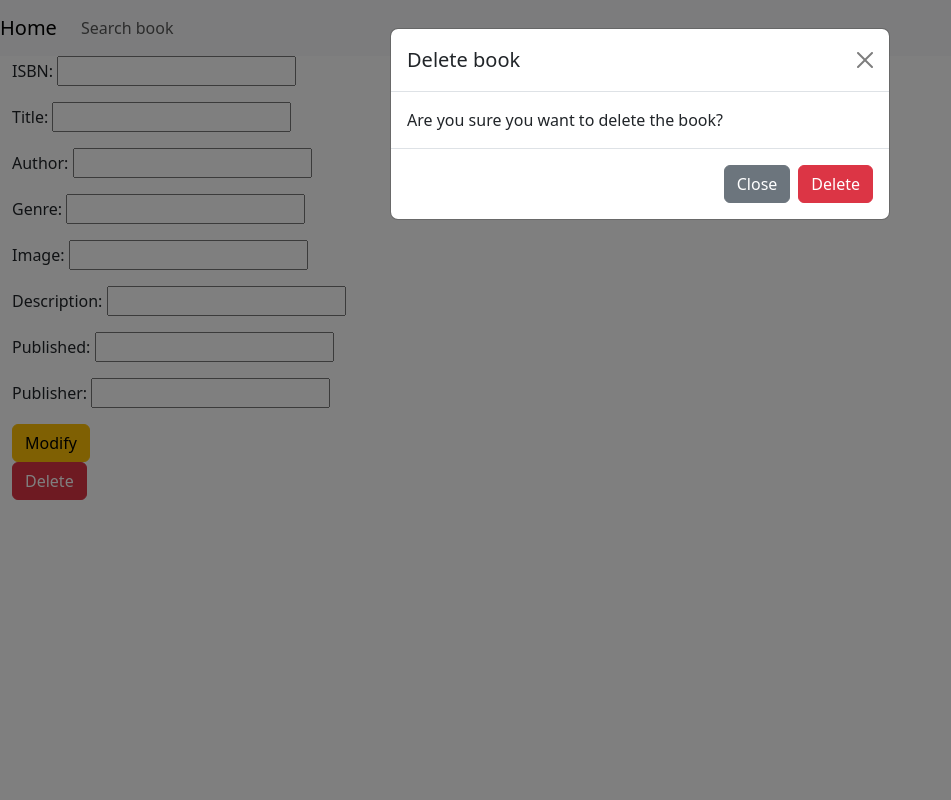
After one commit to panosjuanis/SSBW_DjangoRest, a Django app: template source/library_app/templates/library_app/details.html in a window 1280 px wide, after a click on "Delete". The commit adds this page. Shown: the whole page, without its empty margins (0-951 px from the left). Run offline with Django 3.2, Linux system fonts and the light colour scheme; the template is opened without the code that fills it: values that come from a table or form of the project are taken from there, others are empty; some libraries are stand-ins or nearby versions.

Commit message:
closes #4

```diff
--- a/source/library_app/__init__.py
+++ b/source/library_app/__init__.py
@@ -1,4 +1,8 @@
 from mongoengine import connect
+import logging
 
 connect('library', host='mongo')
 print('Connected to book database')
+
+
+logger = logging.getLogger(__name__)
--- a/source/library_app/forms.py
+++ b/source/library_app/forms.py
@@ -0,0 +1,16 @@
+from django import forms
+
+
+class SearchTitleForm(forms.Form):
+    book_name = forms.CharField(label='Book title', max_length=100)
+
+
+class BookDetailsForm(forms.Form):
+    isbn = forms.CharField(label='ISBN', max_length=100)
+    title = forms.CharField(label='Title', max_length=100)
+    author = forms.CharField(label='Author', max_length=100)
+    genre = forms.CharField(label='Genre', max_length=100)
+    image = forms.URLField(label='Image', max_length=100)
+    description = forms.CharField(label='Description', max_length=1000)
+    published = forms.DateField(label='Published')
+    publisher = forms.CharField(label='Publisher', max_length=100)
--- a/source/library_app/models.py
+++ b/source/library_app/models.py
@@ -6,7 +6,6 @@ from mongoengine.fields import Document, StringField, ListField, IntField, DateT
 
 # Define book class
 class Book(Document):
-    id = IntField(required=True,primary_key=True)
     title = StringField(required=True)
     author = StringField(required=True)
     genre = StringField(required=True)
--- /dev/null
+++ b/source/library_app/templates/library_app/details.html
@@ -0,0 +1,35 @@
+{% extends "library_app/layout.html" %}
+{% block title %}
+    Book Details
+{% endblock %}
+{% block content %}
+    <form action=/modify/ method="POST">
+        {% csrf_token %}
+        {{ form.as_p }}
+        <button type="submit" class="save btn btn-warning">Modify</button>
+    </form>
+
+    <!-- Button trigger modal -->
+    <button type="button" class="btn btn-danger" data-bs-toggle="modal" data-bs-target="#exampleModal">
+        Delete
+    </button>
+
+    <!-- Modal -->
+    <div class="modal fade" id="exampleModal" tabindex="-1" aria-labelledby="exampleModalLabel" aria-hidden="true">
+        <div class="modal-dialog">
+        <div class="modal-content">
+            <div class="modal-header">
+            <h1 class="modal-title fs-5" id="exampleModalLabel">Delete book</h1>
+            <button type="button" class="btn-close" data-bs-dismiss="modal" aria-label="Close"></button>
+            </div>
+            <div class="modal-body">
+            Are you sure you want to delete the book?
+            </div>
+            <div class="modal-footer">
+            <button type="button" class="btn btn-secondary" data-bs-dismiss="modal">Close</button>
+            <a href="{% url 'delete_book' book.isbn%}" class="btn btn-danger">Delete</a>
+            </div>
+        </div>
+        </div>
+    </div>
+{% endblock %}
--- a/source/library_app/templates/library_app/home.html
+++ b/source/library_app/templates/library_app/home.html
@@ -3,5 +3,5 @@
 Home
 {% endblock %}
 {% block content %}
-<p>Home page for the Visual Studio Code Django tutorial.</p>
+<p>Welcome to the virtual library!</p>
 {% endblock %}
--- a/source/library_app/templates/library_app/layout.html
+++ b/source/library_app/templates/library_app/layout.html
@@ -1,25 +1,45 @@
 <!DOCTYPE html>
-<html>
+<html lang="en">
 <head>
-    <meta charset="utf-8"/>
-    <title>{% block title %}{% endblock %}</title>
-    {% load static %}
-    <link rel="stylesheet" type="text/css" href="{% static 'library_app/site.css' %}"/>
+    <meta charset="UTF-8">
+    <meta http-equiv="X-UA-Compatible" content="IE=edge">
+    <meta name="viewport" content="width=device-width, initial-scale=1.0">
+
+    {% load django_bootstrap5 %}
+
+    {% bootstrap_css %}
+    {% bootstrap_javascript %}
+    {% bootstrap_messages %}
+
+    <title>Layout</title>
+
 </head>
 
 <body>
-<div class="navbar">
-    <a href="{% url 'home' %}" class="navbar-brand">Home</a>
-    <a href="{% url 'search' %}" class="navbar-item">Search book</a>
-</div>
 
-<div class="body-content">
-    {% block content %}
-    {% endblock %}
-    <hr/>
-    <footer>
-        <p>&copy; 2018</p>
-    </footer>
-</div>
+    <!-- Navbar -->
+    <nav class="navbar navbar-expand-lg navbar-light bg-light">
+        <a class="navbar-brand" href="{% url 'home' %}">Home</a>
+        <button class="navbar-toggler bg-primary" type="button" data-toggle="collapse" data-target="#navbarNav" aria-controls="navbarNav" aria-expanded="false" aria-label="Toggle navigation">
+            <span class="navbar-toggler-icon"></span>
+        </button>
+        <div class="collapse navbar-collapse" id="navbarNav">
+            <ul class="navbar-nav">
+                <li class="nav-item">
+                    <a class="nav-link" href="{% url 'search' %}">Search book</a>
+                </li>
+            </ul>
+        </div>
+    </nav>
+
+    <div class="container-fluid">
+
+        {% block content %}
+
+        {% endblock content %}
+
+    </div>
+
+
 </body>
 </html>
--- a/source/library_app/urls.py
+++ b/source/library_app/urls.py
@@ -5,4 +5,8 @@ urlpatterns = [
     path("", views.home, name="home"),
     path("search/", views.search, name="search"),
     path("result/", views.result, name="result"),
+    path("add/", views.add, name="add"),
+    path("details/<book_isbn>", views.details, name="details"),
+    path("delete/<book_isbn>", views.delete_book, name="delete_book"),
+    path("modify/", views.modify, name="modify"),
 ]
--- a/source/populate.py
+++ b/source/populate.py
@@ -26,6 +26,7 @@ if __name__ == "__main__":
             genre=libro['genre'],
             description=libro['description'],
             isbn=libro['isbn'],
+            image=libro['image'],
             published=libro['published'],
             publisher=libro['publisher']
         )
--- a/source/requirements.txt
+++ b/source/requirements.txt
@@ -1,3 +1,4 @@
 Django
 mongoengine
 requests
+django-bootstrap5
```
Also changed, not shown: source/library/settings.py (+53 -1 lines), source/library_app/templates/library_app/add.html (added, +11 -0 lines), source/library_app/templates/library_app/result.html (+11 -1 lines), source/library_app/templates/library_app/search.html (+3 -4 lines), source/library_app/views.py (+99 -24 lines), source/library_app/migrations/0001_initial.py (deleted), source/library_app/migrations/__init__.py (deleted).
